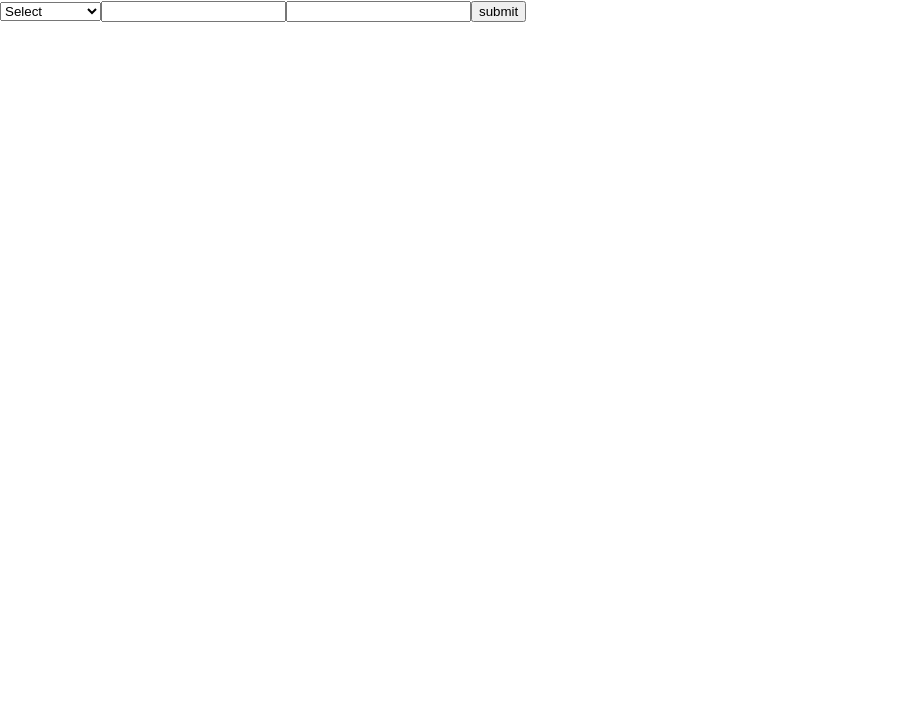
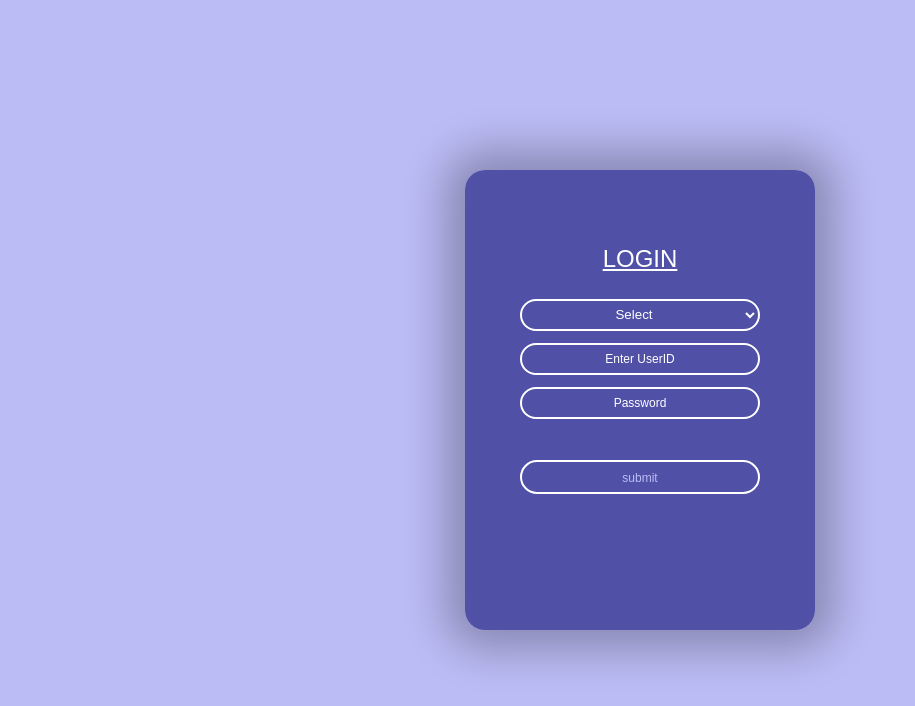
Before and after one commit to Siddhant1289/Product-Digital-Stamping, a React (Create React App) app: page /register in a window 1280 px wide. Shown: the top 706 px of the page, without its empty margins (0-915 px from the left). Built offline with nearby package versions, Linux system fonts and the light colour scheme.

Commit message:
Login And Register Completed

```diff
--- a/src/App_components/Login.css
+++ b/src/App_components/Login.css
@@ -19,7 +19,7 @@
 
 .card {
   width: 350px;
-  height: 400px;
+  height: 460px;
   border-radius: 20px;
   box-shadow: 0 0 40px 20px rgba(0, 0, 0, 0.26);
   perspective: 1000px;
@@ -28,7 +28,7 @@
 .card-front {
   position: absolute;
   width: 100%;
-  height: 400px;
+  height: 460px;
   background-position: center;
   background-size: cover;
   border-radius: 20px;
@@ -89,10 +89,25 @@
   padding: 0 10px;
   box-sizing: border-box;
   outline: none;
-  color: rgba(54, 54, 148, 0.8);
+  color: rgb(187, 187, 245);
   cursor: pointer;
 }
-
+.signin {
+  position: relative;
+  width: 100%;
+  /* background: transparent; */
+  background-color: rgba(49, 49, 125, 0.8);
+  border: 2px solid #fff;
+  margin: 35px 0 10px;
+  height: 34px;
+  font-size: 12px;
+  border-radius: 20px;
+  padding: 0 10px;
+  box-sizing: border-box;
+  outline: none;
+  color: #fff;
+  cursor: pointer;
+}
 span {
   font-size: 12px;
 }
--- a/src/App_components/Login.js
+++ b/src/App_components/Login.js
@@ -67,7 +67,7 @@ class Login extends Component {
                     <u>LOGIN</u>
                   </h2>
                   <form>
-                    {/* <select
+                    <select
                       name="module"
                       className="select-box"
                       onChange={this.handleChange}
@@ -76,7 +76,7 @@ class Login extends Component {
                       <option value="">Select</option>
                       <option value="Manufacturer">Manufacturer</option>
                       <option value="Shopkeeper">Shopkeeper</option>
-                    </select> */}
+                    </select>
                     <input
                       type="text"
                       name="Userid"
--- a/src/App_components/Navbar.js
+++ b/src/App_components/Navbar.js
@@ -1,5 +1,5 @@
 import React from "react";
-import { Link } from "react-router-dom";
+// import { Link } from "react-router-dom";
 import "./Navbar.css";
 
 export const Navbar = () => {
@@ -8,7 +8,7 @@ export const Navbar = () => {
       <div>
         <nav>
           <label className="logo">Product Digital Stamping</label>
-          <ul>
+          {/* <ul>
             <li>
               <Link to="/">Home</Link>
             </li>
@@ -18,7 +18,7 @@ export const Navbar = () => {
             <li>
               <Link to="/register">Register</Link>
             </li>
-          </ul>
+          </ul> */}
         </nav>
       </div>
     </div>
--- a/src/Lk.js
+++ b/src/Lk.js
@@ -2,6 +2,7 @@ import React, { Component } from "react";
 import axios from "axios";
 import Manufacturer from "./Manufacturer";
 import Shopkeeper from "./Shopkeeper";
+import "./App_components/Login.css";
 
 class Lk extends Component {
   constructor() {
@@ -64,10 +65,17 @@ class Lk extends Component {
             )}
           </div>
         ) : (
+          <div className="container">
+            <div className="left">
+              <div className="card">
+                <div className="card-front">
+                  <h2>
+                    <u>LOGIN</u>
+                  </h2>
                   <div>
                     <select
                       name="module"
-              className="select-box"
+                      className="input-box"
                       onChange={this.handleChangeFields}
                     >
                       <option value="">Select</option>
@@ -79,6 +87,8 @@ class Lk extends Component {
                       id="email"
                       label="Email Address"
                       name="email"
+                      className="input-box"
+                      placeholder="Enter UserID"
                       onChange={this.handleChangeFields}
                     />
                     <input
@@ -86,10 +96,21 @@ class Lk extends Component {
                       label="Password"
                       type="password"
                       id="password"
+                      className="input-box"
+                      placeholder="Password"
                       onChange={this.handleChangeFields}
                     />
 
-            <input type="button" value="submit" onClick={this.handleLogin} />
+                    <input
+                      type="button"
+                      value="submit"
+                      className="submit-btn"
+                      onClick={this.handleLogin}
+                    />
+                  </div>
+                </div>
+              </div>
+            </div>
           </div>
         )}
       </div>
```
Also changed, not shown: src/App.js (+5 -4 lines), src/App_components/Register.js (+3 -4 lines). Lines whose indentation alone changed are shown as unchanged.
